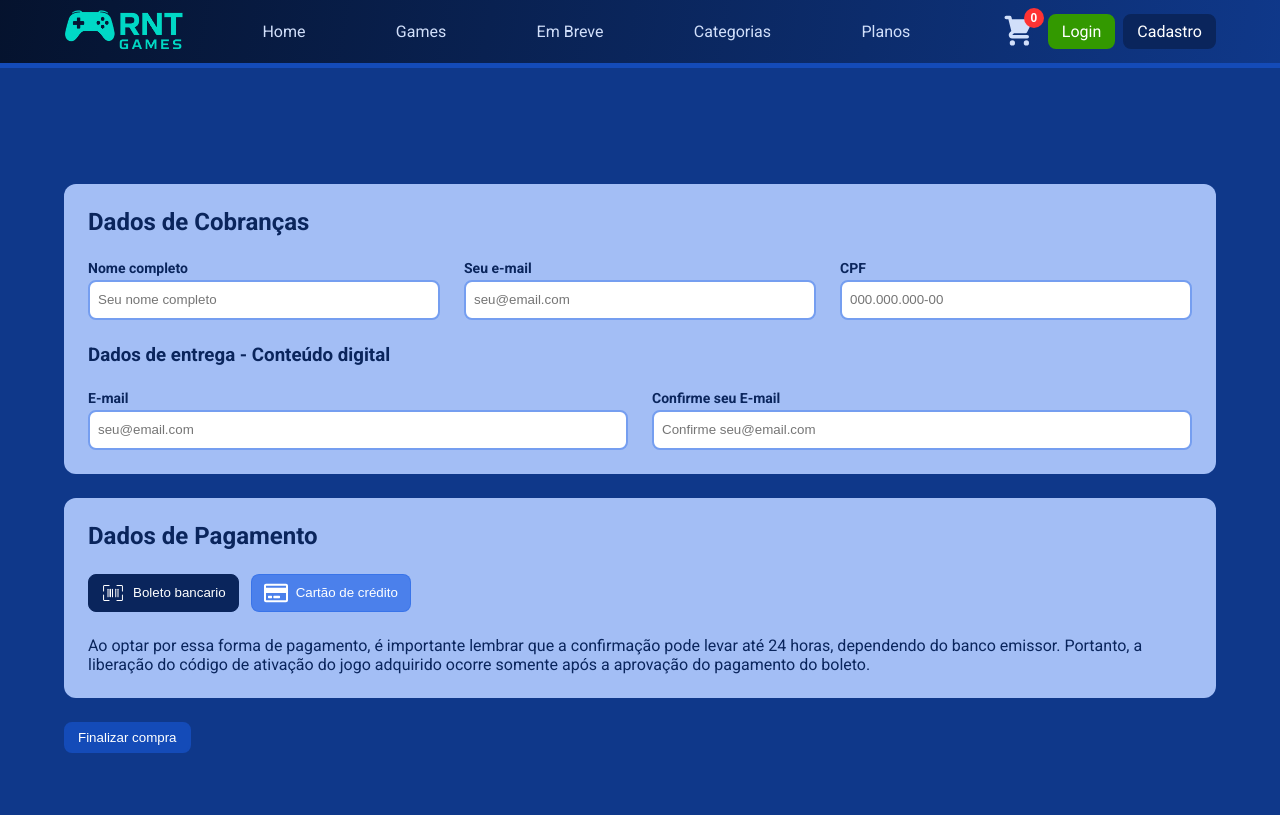
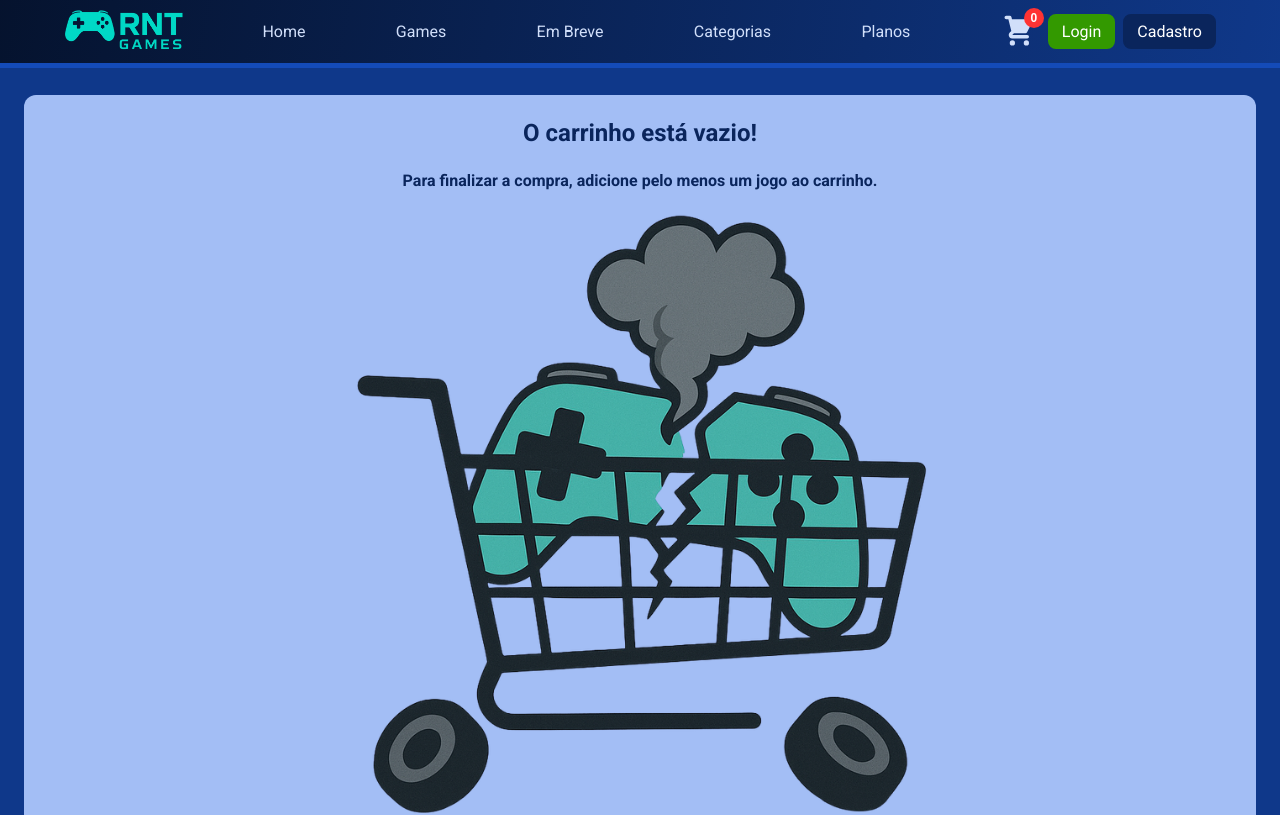
Before and after one commit to RNT13/rnt-games, a Next.js app: page /checkout in a window 1280 px wide. Shown: the top 815 px of the page. Built offline with nearby package versions, Linux system fonts and the light colour scheme.

Commit message:
Update: - Ajustes da pagina checkout

```diff
--- a/src/app/(public)/checkout/checkoutStyles.ts
+++ b/src/app/(public)/checkout/checkoutStyles.ts
@@ -10,6 +10,7 @@ type StylesProps = {
 }
 
 export const CheckoutContainer = styled.div<StylesProps>`
+  width: 100%;
   height: 100%;
   min-height: 100vh;
   display: flex;
@@ -26,6 +27,33 @@ export const CheckoutContent = styled.div`
   h2,
   h3 {
     margin-bottom: 24px;
+  }
+`
+
+export const CartEmpty = styled.div`
+  padding: 24px;
+  margin: 0 24px;
+  border-radius: 12px;
+  width: 100%;
+  display: flex;
+  flex-direction: column;
+  align-items: center;
+  text-align: center;
+  background-color: ${theme.colors.baseBlue.light30};
+  font-weight: 600;
+
+  h2,
+  p {
+    color: ${theme.colors.baseBlue.dark30};
+    margin-bottom: 24px;
+  }
+`
+
+export const CartEmptyImage = styled.div`
+  img {
+    width: 100%;
+    height: 100%;
+    object-fit: contain;
   }
 `
 
@@ -103,6 +131,11 @@ export const InputGroup = styled.div<StylesProps>`
       outline: none;
       border: 2px solid ${theme.colors.baseBlue.dark20};
     }
+
+    &.error {
+      border: 2px solid ${theme.colors.baseRed.base};
+      background-color: ${theme.colors.baseRed.light02};
+    }
   }
 
   ${media.mobile} {
--- a/src/app/(public)/checkout/page.tsx
+++ b/src/app/(public)/checkout/page.tsx
@@ -3,18 +3,28 @@
 import { Button } from "@/components/ui/Button/Button";
 import { FormCard } from "@/components/ui/FormCard/FormCard";
 import { usePostPurchaseMutation } from "@/redux/slices/apiSlice";
+import { RootState } from "@/redux/store";
+import { TitleH2 } from "@/styles/globalStyles";
+import { InstallmentType } from "@/types/InstallmentType";
 import { formatToBRL } from "@/utils/converterUtils";
+import { getTotalPrice } from "@/utils/priceUtils";
 import { useFormik } from 'formik';
-import { useState } from "react";
+import Image from "next/image";
+import { useEffect, useState } from "react";
 import { CiBarcode } from "react-icons/ci";
 import { FaRegCreditCard } from "react-icons/fa";
+import { useSelector } from "react-redux";
 import * as yup from 'yup';
-import { CheckoutContainer, CheckoutContent, Disclaimer, InputGroup, Row, TabDiv, TabStyledButton } from "./checkoutStyles";
+import { CartEmpty, CartEmptyImage, CheckoutContainer, CheckoutContent, Disclaimer, InputGroup, Row, TabDiv, TabStyledButton } from "./checkoutStyles";
 
 
 export default function Checkout() {
   const [payWithCard, setPayWithCard] = useState(false)
   const [purchase, { isLoading, isSuccess, data }] = usePostPurchaseMutation()
+  const { items } = useSelector((state: RootState) => state.cart)
+  const [installments, setInstallments] = useState<InstallmentType[]>([])
+
+  const totalPrice = getTotalPrice(items)
 
   const form = useFormik({
     initialValues: {
@@ -85,22 +95,49 @@ export default function Checkout() {
           }
         ]
       })
-
-      //e se eu passar alguma  coisa aqui para o  isSuccess ser true?
     }
   })
 
-  const getErrorMessage = (fieldName: string, message?: string) => {
+  const checkInputHasError = (fieldName: string) => {
     const isTouched = fieldName in form.touched
     const hasError = fieldName in form.errors
+    const isInvalid = isTouched && hasError
 
-    if (isTouched && hasError) {
-      return (
-        <small>{message}</small>
-      )
-    } else {
-      return null
+    return isInvalid
+  }
+
+  useEffect(() => {
+    const calculateInstallments = () => {
+      const installmentsArray: InstallmentType[] = []
+      for (let i = 1; i <= 6; i++) {
+        installmentsArray.push({
+          quantity: i,
+          amount: totalPrice / i,
+          formattedAmount: formatToBRL(totalPrice / i)
+        })
+      }
+      return installmentsArray
     }
+
+    if (totalPrice > 0) {
+      setInstallments(calculateInstallments())
+    }
+  }, [totalPrice])
+
+  if (items.length === 0) {
+    return (
+      <CheckoutContainer $marginTop="24px" >
+        <CartEmpty >
+          <TitleH2>O carrinho está vazio!</TitleH2>
+          <p>
+            Para finalizar a compra, adicione pelo menos um jogo ao carrinho.
+          </p>
+          <CartEmptyImage>
+            <Image src="/empty-cart.png" alt="Carrinho vazio" width={300} height={300} priority />
+          </CartEmptyImage>
+        </CartEmpty>
+      </CheckoutContainer>
+    )
   }
 
   return (
@@ -138,20 +175,18 @@ export default function Checkout() {
 
                 <InputGroup>
                   <label htmlFor="fullName">Nome completo</label>
-                  <input id="fullName" name="fullName" type="text" placeholder="Seu nome completo" value={form.values.fullName} onChange={form.handleChange} onBlur={form.handleBlur} />
-                  {getErrorMessage('fullName', form.errors.fullName)}
+                  <input id="fullName" name="fullName" type="text" placeholder="Seu nome completo" value={form.values.fullName} onChange={form.handleChange} onBlur={form.handleBlur} className={checkInputHasError('fullName') ? 'error' : ''} />
                 </InputGroup>
 
                 <InputGroup>
                   <label htmlFor="email" >Seu e-mail</label>
-                  <input id="email" name="email" type="email" placeholder="seu@email.com" value={form.values.email} onChange={form.handleChange} onBlur={form.handleBlur} />
-                  {getErrorMessage('email', form.errors.email)}
+                  <input id="email" name="email" type="email" placeholder="seu@email.com" value={form.values.email} onChange={form.handleChange} onBlur={form.handleBlur} className={checkInputHasError('email') ? 'error' : ''} />
                 </InputGroup>
 
                 <InputGroup>
                   <label htmlFor="cpf" >CPF</label>
-                  <input id="cpf" name="cpf" type="text" placeholder="000.000.000-00" value={form.values.cpf} onChange={form.handleChange} onBlur={form.handleBlur} />
-                  {getErrorMessage('cpf', form.errors.cpf)}
+                  <input id="cpf" name="cpf" type="text" placeholder="000.000.000-00" value={form.values.cpf} onChange={form.handleChange} onBlur={form.handleBlur} className={checkInputHasError('cpf') ? 'error' : ''} />
+
                 </InputGroup>
 
               </Row>
@@ -160,14 +195,12 @@ export default function Checkout() {
 
                 <InputGroup>
                   <label htmlFor="deliveryEmail" >E-mail</label>
-                  <input id="deliveryEmail" name="deliveryEmail" type="email" placeholder="seu@email.com" value={form.values.deliveryEmail} onChange={form.handleChange} onBlur={form.handleBlur} />
-                  {getErrorMessage('deliveryEmail', form.errors.deliveryEmail)}
+                  <input id="deliveryEmail" name="deliveryEmail" type="email" placeholder="seu@email.com" value={form.values.deliveryEmail} onChange={form.handleChange} onBlur={form.handleBlur} className={checkInputHasError('deliveryEmail') ? 'error' : ''} />
                 </InputGroup>
 
                 <InputGroup>
                   <label htmlFor="confirmDeliveryEmail" >Confirme seu E-mail</label>
-                  <input id="confirmDeliveryEmail" name="confirmDeliveryEmail" type="email" placeholder="Confirme seu@email.com" value={form.values.confirmDeliveryEmail} onChange={form.handleChange} onBlur={form.handleBlur} />
-                  {getErrorMessage('confirmDeliveryEmail', form.errors.confirmDeliveryEmail)}
+                  <input id="confirmDeliveryEmail" name="confirmDeliveryEmail" type="email" placeholder="Confirme seu@email.com" value={form.values.confirmDeliveryEmail} onChange={form.handleChange} onBlur={form.handleBlur} className={checkInputHasError('confirmDeliveryEmail') ? 'error' : ''} />
                 </InputGroup>
 
               </Row>
@@ -190,14 +223,12 @@ export default function Checkout() {
 
                     <InputGroup>
                       <label htmlFor="cardOwner" >Nome do titular do Cartão</label>
-                      <input id="cardOwner" name="cardOwner" type="text" placeholder="Nome do titular do Cartão" value={form.values.cardOwner} onChange={form.handleChange} onBlur={form.handleBlur} />
-                      {getErrorMessage('cardOwner', form.errors.cardOwner)}
+                      <input id="cardOwner" name="cardOwner" type="text" placeholder="Nome do titular do Cartão" value={form.values.cardOwner} onChange={form.handleChange} onBlur={form.handleBlur} className={checkInputHasError('cardOwner') ? 'error' : ''} />
                     </InputGroup>
 
                     <InputGroup>
                       <label htmlFor="cpfCardOwner" >CPF do titular do Cartão</label>
-                      <input id="cpfCardOwner" name="cpfCardOwner" type="text" placeholder="000.000.000-00" value={form.values.cpfCardOwner} onChange={form.handleChange} onBlur={form.handleBlur} />
-                      {getErrorMessage('cpfCardOwner', form.errors.cpfCardOwner)}
+                      <input id="cpfCardOwner" name="cpfCardOwner" type="text" placeholder="000.000.000-00" value={form.values.cpfCardOwner} onChange={form.handleChange} onBlur={form.handleBlur} className={checkInputHasError('cpfCardOwner') ? 'error' : ''} />
                     </InputGroup>
 
                   </Row>
@@ -206,32 +237,27 @@ export default function Checkout() {
 
                     <InputGroup>
                       <label htmlFor="cardName" >Nome no Cartão</label>
-                      <input id="cardName" name="cardName" type="text" placeholder="Nome no Cartão" value={form.values.cardName} onChange={form.handleChange} onBlur={form.handleBlur} />
-                      {getErrorMessage('cardName', form.errors.cardName)}
+                      <input id="cardName" name="cardName" type="text" placeholder="Nome no Cartão" value={form.values.cardName} onChange={form.handleChange} onBlur={form.handleBlur} className={checkInputHasError('cardName') ? 'error' : ''} />
                     </InputGroup>
 
                     <InputGroup>
                       <label htmlFor="cardNumber" >Numero do Cartão</label>
-                      <input id="cardNumber" name="cardNumber" type="text" placeholder="Numero do Cartão" value={form.values.cardNumber} onChange={form.handleChange} onBlur={form.handleBlur} />
-                      {getErrorMessage('cardNumber', form.errors.cardNumber)}
+                      <input id="cardNumber" name="cardNumber" type="text" placeholder="Numero do Cartão" value={form.values.cardNumber} onChange={form.handleChange} onBlur={form.handleBlur} className={checkInputHasError('cardNumber') ? 'error' : ''} />
                     </InputGroup>
 
                     <InputGroup $maxWidth="150px">
                       <label htmlFor="expiresMonth" >Mes de vencimento</label>
-                      <input id="expiresMonth" name="expiresMonth" type="text" placeholder="MM" value={form.values.expiresMonth} onChange={form.handleChange} onBlur={form.handleBlur} />
-                      {getErrorMessage('expiresMonth', form.errors.expiresMonth)}
+                      <input id="expiresMonth" name="expiresMonth" type="text" placeholder="MM" value={form.values.expiresMonth} onChange={form.handleChange} onBlur={form.handleBlur} className={checkInputHasError('expiresMonth') ? 'error' : ''} />
                     </InputGroup>
 
                     <InputGroup $maxWidth="150px">
                       <label htmlFor="expiresYear" >Ano de vencimento</label>
-                      <input id="expiresYear" name="expiresYear" type="text" placeholder="AA" value={form.values.expiresYear} onChange={form.handleChange} onBlur={form.handleBlur} />
-                      {getErrorMessage('expiresYear', form.errors.expiresYear)}
+                      <input id="expiresYear" name="expiresYear" type="text" placeholder="AA" value={form.values.expiresYear} onChange={form.handleChange} onBlur={form.handleBlur} className={checkInputHasError('expiresYear') ? 'error' : ''} />
                     </InputGroup>
 
                     <InputGroup $maxWidth="50px">
                       <label htmlFor="cardCode" >CVV</label>
-                      <input id="cardCode" name="cardCode" type="text" placeholder="CVV" value={form.values.cardCode} onChange={form.handleChange} onBlur={form.handleBlur} />
-                      {getErrorMessage('cardCode', form.errors.cardCode)}
+                      <input id="cardCode" name="cardCode" type="text" placeholder="CVV" value={form.values.cardCode} onChange={form.handleChange} onBlur={form.handleBlur} className={checkInputHasError('cardCode') ? 'error' : ''} />
                     </InputGroup>
                   </Row>
 
@@ -239,15 +265,20 @@ export default function Checkout() {
 
                     <InputGroup $maxWidth="150px">
                       <label htmlFor="instalments">Parcelas</label>
-                      <select id="instalments" name="instalments" value={form.values.instalments} onChange={form.handleChange} onBlur={form.handleBlur}>
-                        <option value="">Selecione</option>
-                        {Array.from({ length: 12 }, (_, i) => (
-                          <option key={i + 1} value={i + 1}>
-                            {i + 1}x {formatToBRL(500 / (i + 1))}
+                      <select id="instalments" name="instalments" value={form.values.instalments} onChange={form.handleChange} onBlur={form.handleBlur} className={checkInputHasError('instalments') ? 'error' : ''}>
+                        {installments.map((installment) => (
+                          <option key={installment.quantity}>
+                            {installment.quantity} x de {''}
+                            {installment.formattedAmount}
                           </option>
                         ))}
+                        {/* {Array.from({ length: 6 }, (_, i) => (
+                          <option key={i + 1} value={i + 1}>
+                            {i + 1}x {formatToBRL(getTotalPrice(items) / (i + 1))}
+                          </option>
+                        ))} */}
                       </select>
-                      {getErrorMessage('instalments', form.errors.instalments)}
+
                     </InputGroup>
 
                   </Row>
--- a/src/components/ui/FormCard/FormCardStyles.ts
+++ b/src/components/ui/FormCard/FormCardStyles.ts
@@ -2,7 +2,7 @@ import { theme } from '@/styles/theme'
 import { styled } from 'styled-components'
 
 export const FormCardContainer = styled.div`
-  width: 100vw;
+  width: 100%;
   margin: 24px 0;
 `
 
--- /dev/null
+++ b/src/types/InstallmentType.ts
@@ -0,0 +1,5 @@
+export type InstallmentType = {
+  quantity: number
+  amount: number
+  formattedAmount: string
+}
--- /dev/null
+++ b/src/utils/priceUtils.ts
@@ -0,0 +1,10 @@
+import { CartItem } from '@/redux/slices/cartSlice'
+
+export const getTotalPrice = (items: CartItem[]) => {
+  return items.reduce((acc, item) => {
+    if (item.prices.current) {
+      return (acc += item.prices.current) * item.quantity
+    }
+    return 0
+  }, 0)
+}
```
Also changed, not shown: src/components/ui/Cart/Cart.tsx (+5 -10 lines), public/empty-cart.png (added), 1 other file (tests, documents, lock files or other folders).
